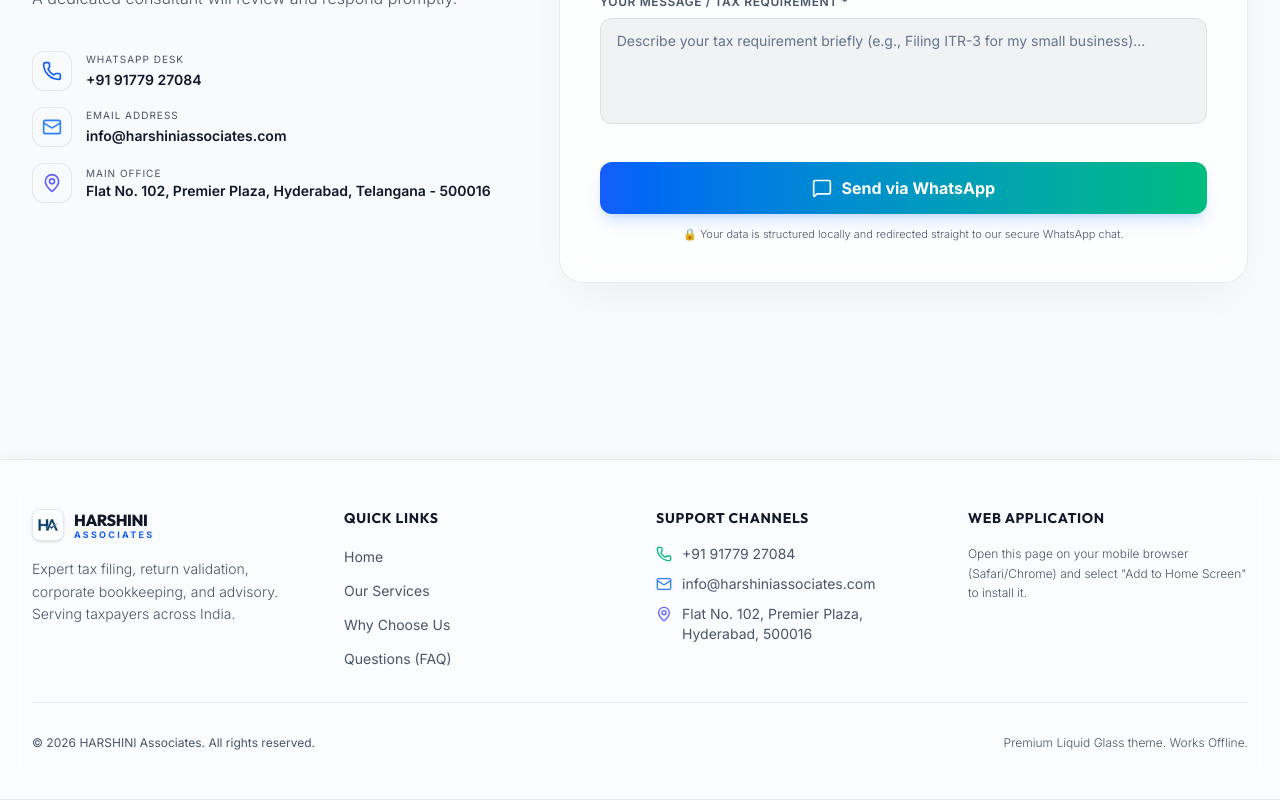
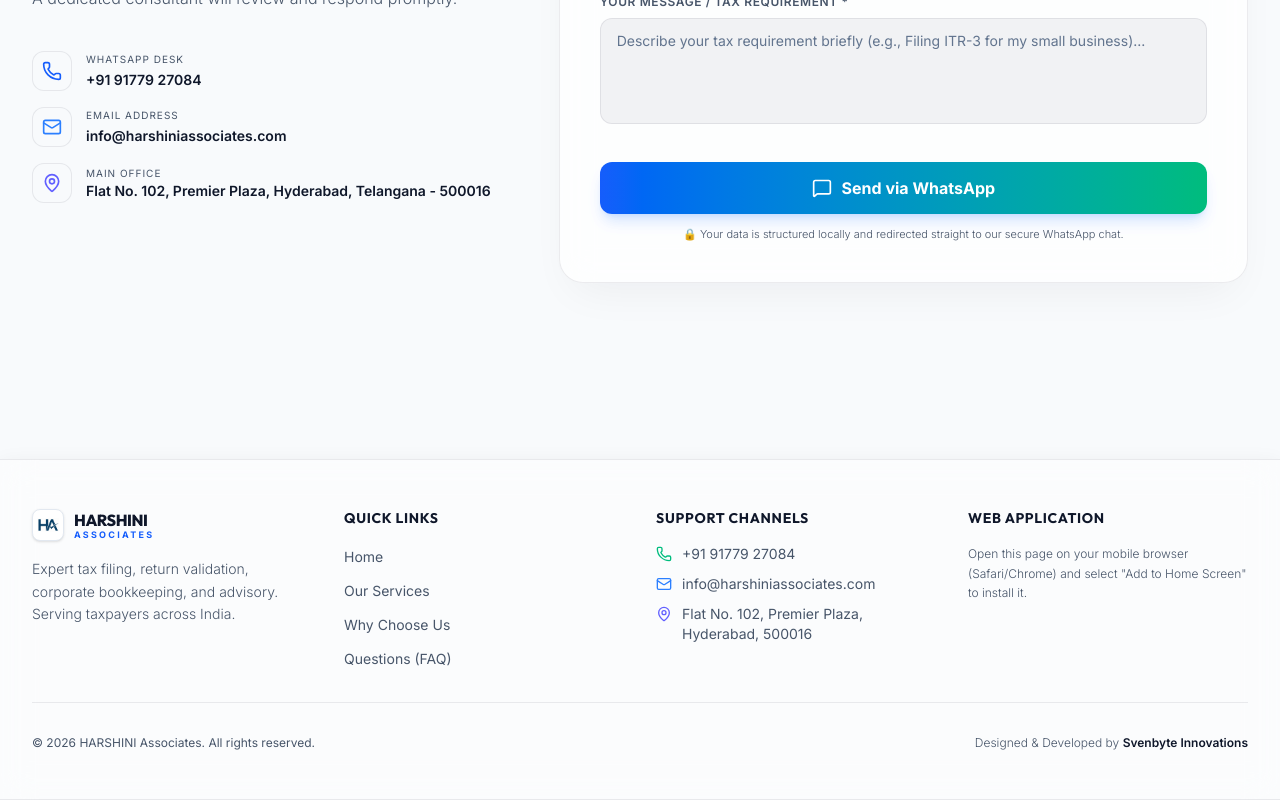
Before and after one commit to aharish405/HarshiniAssociates, a React (Vite) app: page / in a window 1280 px wide. Shown: the part 5395-6195 px from the top of the page. Built offline with nearby package versions, Linux system fonts and the light colour scheme; no server answers.

Commit message:
feat: update footer credits to Svenbyte Innovations with link to svenbyte.com

```diff
--- a/src/components/Footer.jsx
+++ b/src/components/Footer.jsx
@@ -117,7 +117,15 @@ export default function Footer({
             &copy; {new Date().getFullYear()} HARSHINI Associates. All rights reserved.
           </p>
           <p className="text-[var(--text-secondary)] text-xs text-center sm:text-right font-light">
-            Premium Liquid Glass theme. Works Offline.
+            Designed & Developed by{' '}
+            <a
+              href="https://svenbyte.com/"
+              target="_blank"
+              rel="noopener noreferrer"
+              className={`font-semibold text-[var(--text-primary)] hover:underline transition-all`}
+            >
+              Svenbyte Innovations
+            </a>
           </p>
         </div>
       </div>
```
